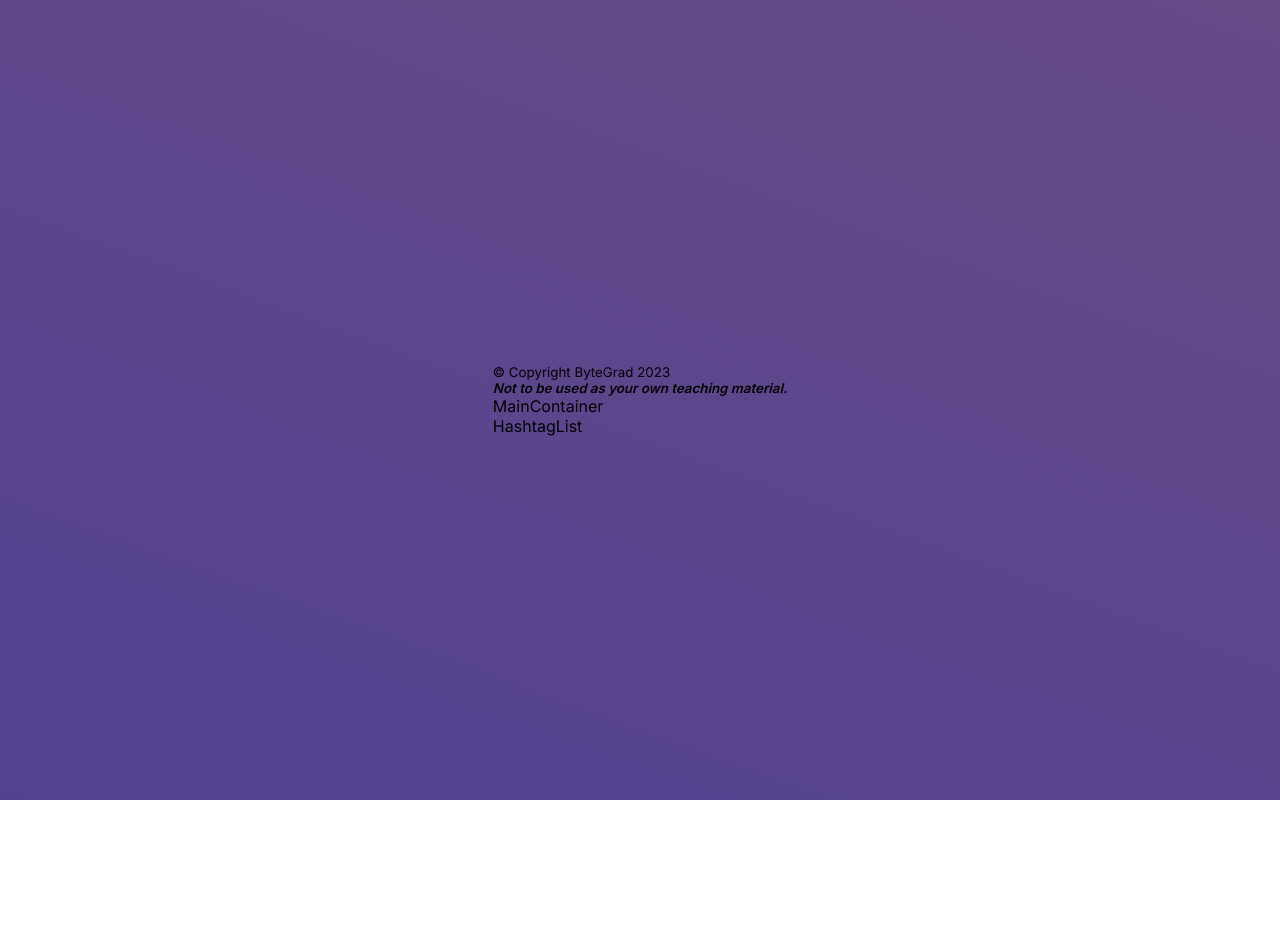
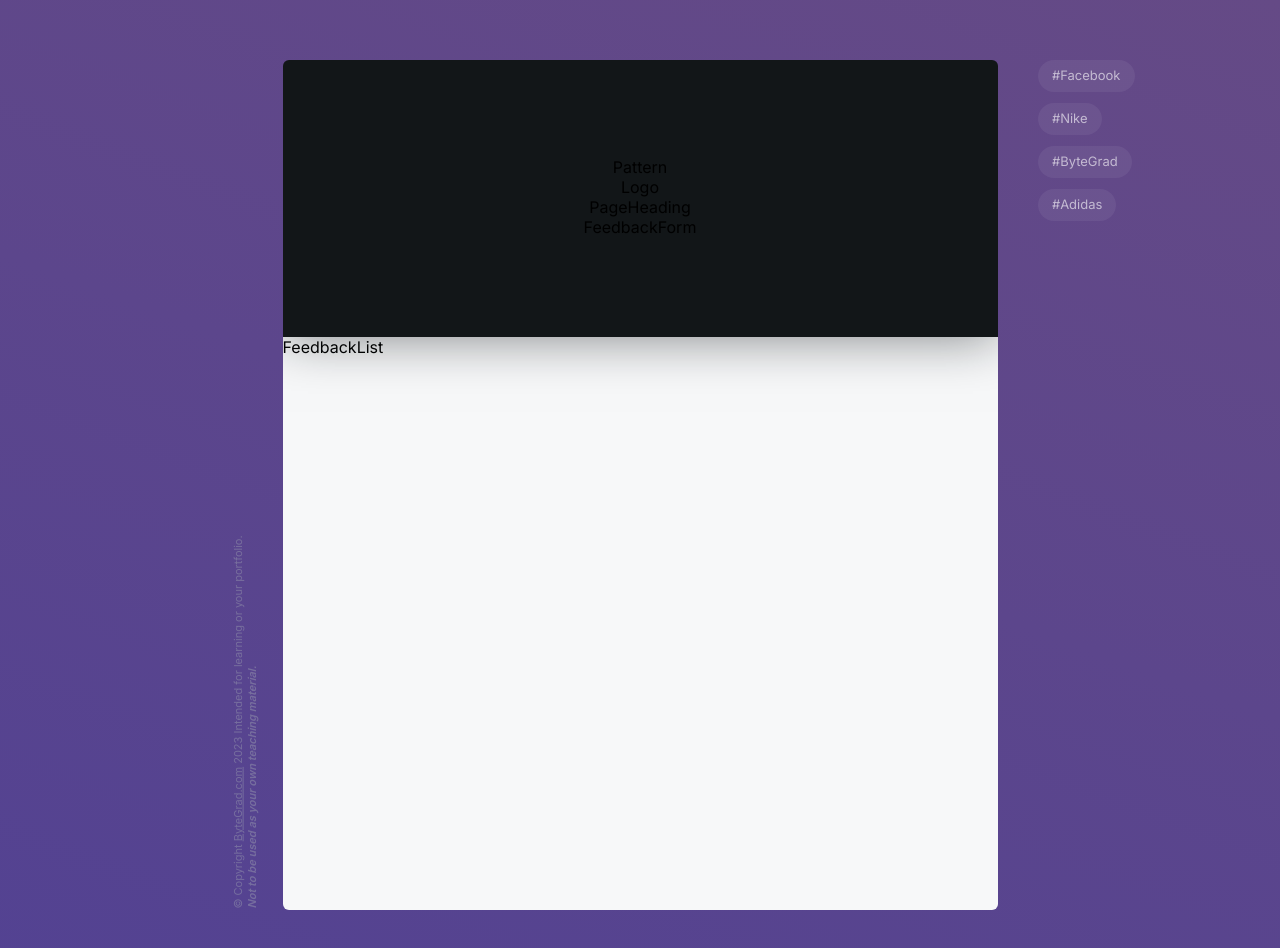
Before and after one commit to LeonLonsdale/bytegrad-corp-comment, a React (Vite) app: page / in a window 1280 px wide. Shown: the top 948 px of the page. Before the commit the page ends 800 px from the top, so only its background shows below. Built offline with nearby package versions, Linux system fonts and the light colour scheme.

Commit message:
basic component structure

```diff
--- a/index.html
+++ b/index.html
@@ -8,7 +8,7 @@
             href="https://bytegrad.com/course-assets/js/1/favicon.png"
         />
         <meta name="viewport" content="width=device-width, initial-scale=1.0" />
-        <title>CorpComment</title>
+        <title>CorpComment -- Give feedback publicly</title>
     </head>
     <body>
         <div id="root"></div>
--- a/src/components/App.tsx
+++ b/src/components/App.tsx
@@ -4,11 +4,11 @@ import MainContainer from './MainContainer';
 
 const App = () => {
   return (
-    <>
+    <div className='app'>
       <Footer />
       <MainContainer />
       <HashtagList />
-    </>
+    </div>
   );
 };
 
--- /dev/null
+++ b/src/components/FeedbackForm.tsx
@@ -0,0 +1,7 @@
+type FeedbackFormProps = {};
+
+const FeedbackForm = ({}: FeedbackFormProps) => {
+  return <form>FeedbackForm</form>;
+};
+
+export default FeedbackForm;
--- /dev/null
+++ b/src/components/FeedbackList.tsx
@@ -0,0 +1,7 @@
+type FeedbackListProps = {};
+
+const FeedbackList = ({}: FeedbackListProps) => {
+  return <ol className='feedback-list'>FeedbackList</ol>;
+};
+
+export default FeedbackList;
--- a/src/components/Footer.tsx
+++ b/src/components/Footer.tsx
@@ -1,13 +1,13 @@
 const Footer = () => {
   return (
-    <footer>
+    <footer className='footer'>
       <small>
         <p>
           &copy; Copyright{' '}
           <a href='https://bytegrad.com' target='_blank'>
-            ByteGrad
+            ByteGrad.com
           </a>{' '}
-          {new Date().getFullYear()}
+          {new Date().getFullYear()} Intended for learning or your portfolio.
         </p>
         <p>
           <span className='u-bold u-italic'>
--- a/src/components/HashtagList.tsx
+++ b/src/components/HashtagList.tsx
@@ -1,7 +1,22 @@
 type HashtagListProps = {};
 
 const HashtagList = ({}: HashtagListProps) => {
-  return <div>HashtagList</div>;
+  return (
+    <ul className='hashtags'>
+      <li>
+        <button>#Facebook</button>
+      </li>
+      <li>
+        <button>#Nike</button>
+      </li>
+      <li>
+        <button>#ByteGrad</button>
+      </li>
+      <li>
+        <button>#Adidas</button>
+      </li>
+    </ul>
+  );
 };
 
 export default HashtagList;
--- /dev/null
+++ b/src/components/Header.tsx
@@ -0,0 +1,19 @@
+import FeedbackForm from './FeedbackForm';
+import Logo from './Logo';
+import PageHeading from './PageHeading';
+import Pattern from './Pattern';
+
+type HeaderProps = {};
+
+const Header = ({}: HeaderProps) => {
+  return (
+    <header>
+      <Pattern />
+      <Logo />
+      <PageHeading />
+      <FeedbackForm />
+    </header>
+  );
+};
+
+export default Header;
--- /dev/null
+++ b/src/components/Logo.tsx
@@ -0,0 +1,5 @@
+const Logo = () => {
+  return <div>Logo</div>;
+};
+
+export default Logo;
--- a/src/components/MainContainer.tsx
+++ b/src/components/MainContainer.tsx
@@ -1,7 +1,15 @@
+import FeedbackList from './FeedbackList';
+import Header from './Header';
+
 type MainContainerProps = {};
 
 const MainContainer = ({}: MainContainerProps) => {
-  return <main>MainContainer</main>;
+  return (
+    <main className='container'>
+      <Header />
+      <FeedbackList />
+    </main>
+  );
 };
 
 export default MainContainer;
--- /dev/null
+++ b/src/components/PageHeading.tsx
@@ -0,0 +1,5 @@
+const PageHeading = () => {
+  return <div>PageHeading</div>;
+};
+
+export default PageHeading;
--- /dev/null
+++ b/src/components/Pattern.tsx
@@ -0,0 +1,5 @@
+const Pattern = () => {
+  return <div>Pattern</div>;
+};
+
+export default Pattern;
```
